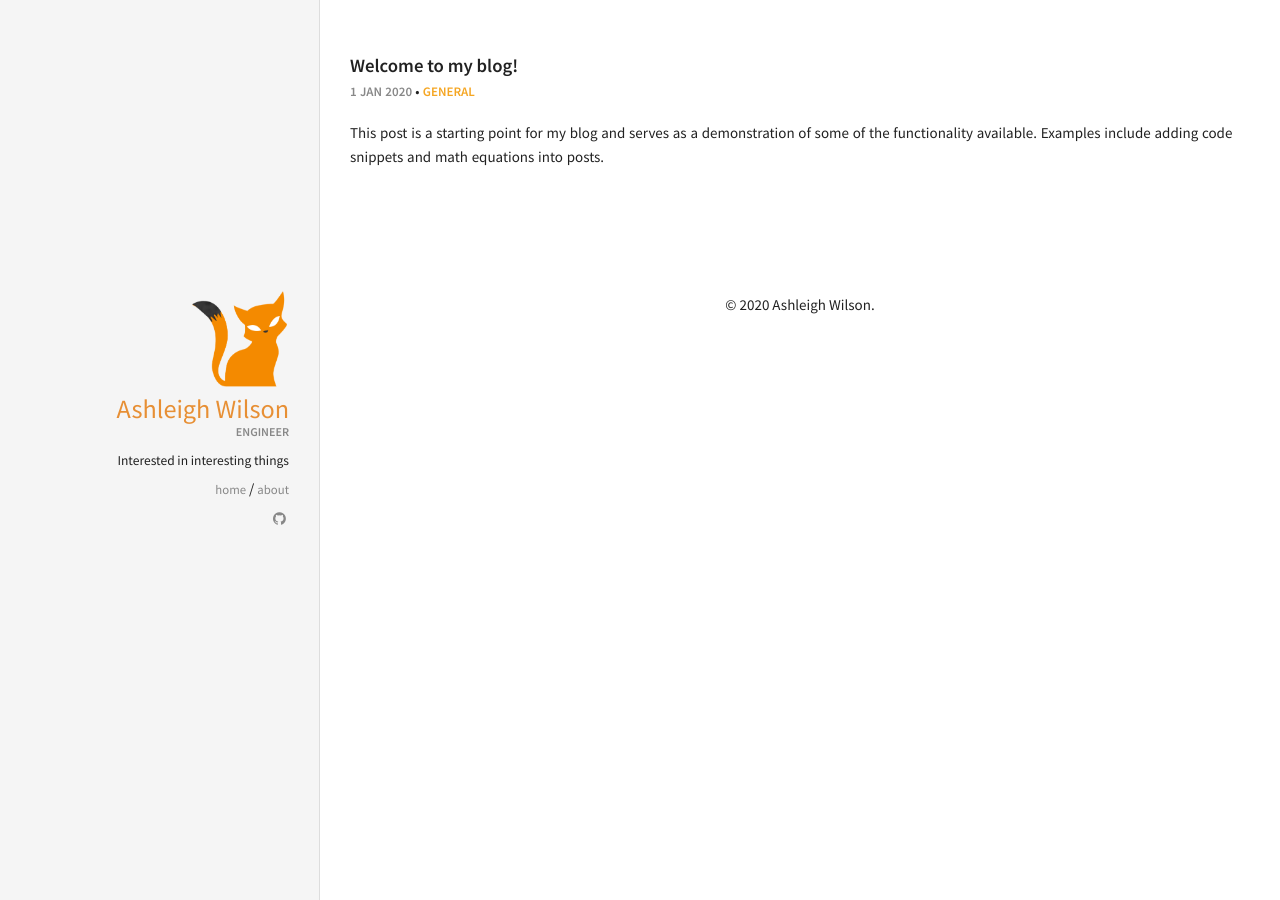
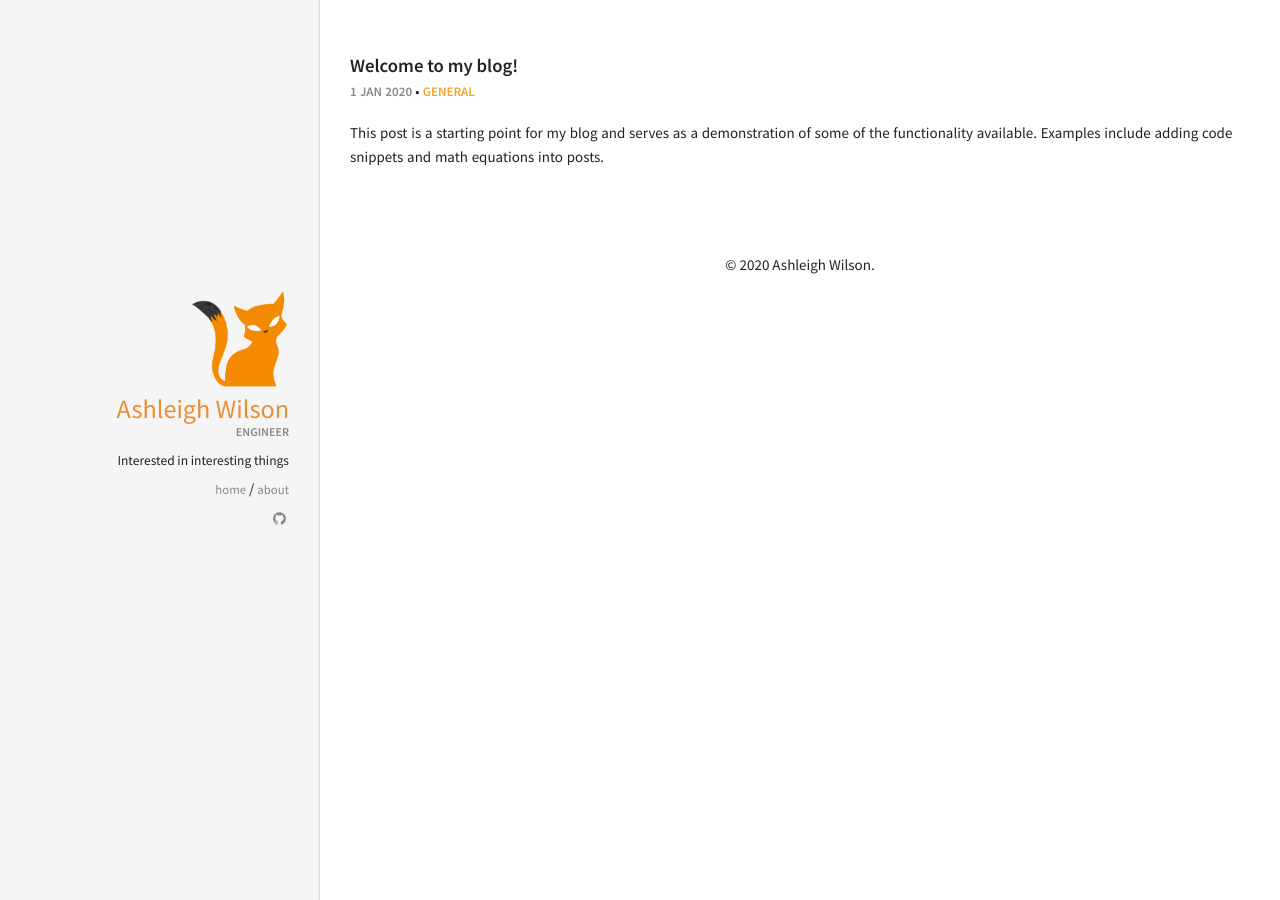
Before and after one commit to AshleighWilson/ashleighwilson.github.io, a Jekyll site: the page built from index.markdown, in a window 1280 px wide. Built offline with Jekyll 4.4.1, drawn with Linux system fonts in a browser that asks for light colours.

Commit message:
Reduce bottom margin of each post on the front page.

```diff
--- a/css/main.scss
+++ b/css/main.scss
@@ -48,3 +48,7 @@
 .share-buttons {
     border-top: 0px;
 }
+
+section.post {
+    margin-bottom: 40px;
+}
```
